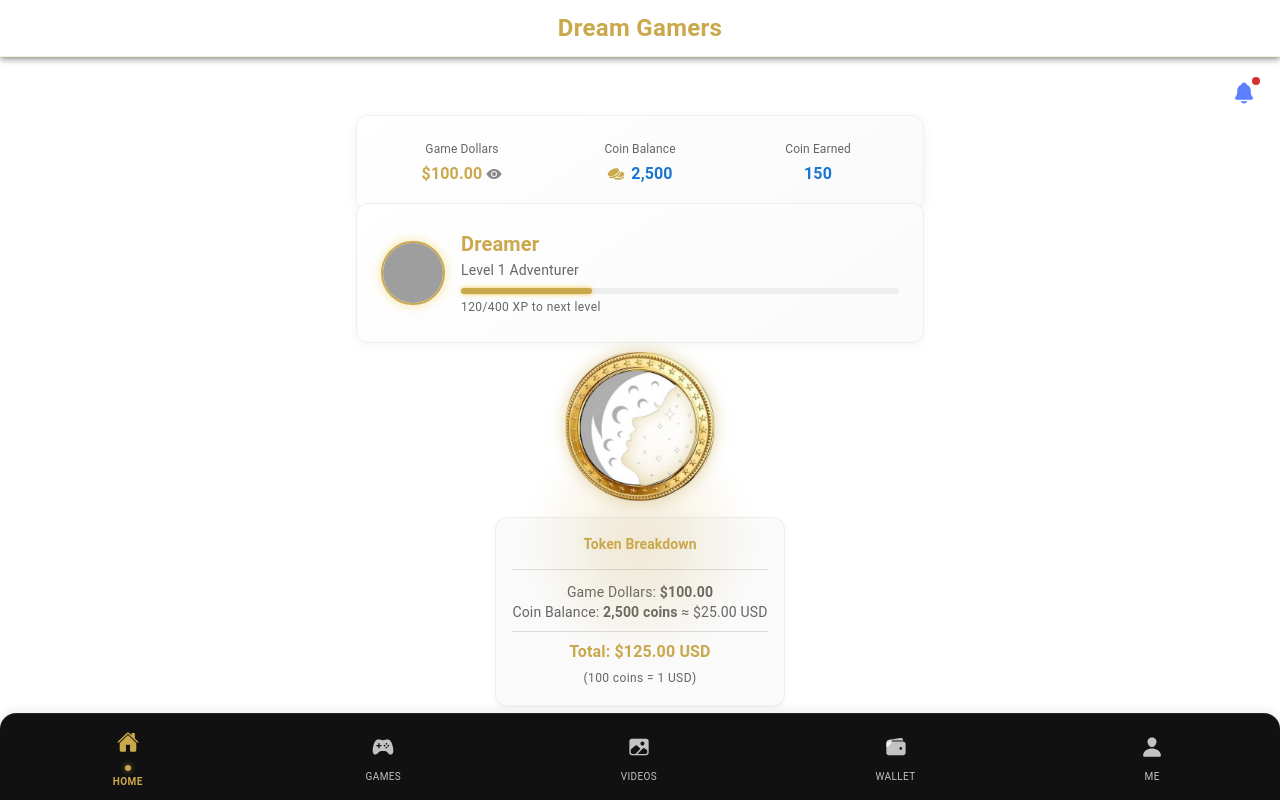
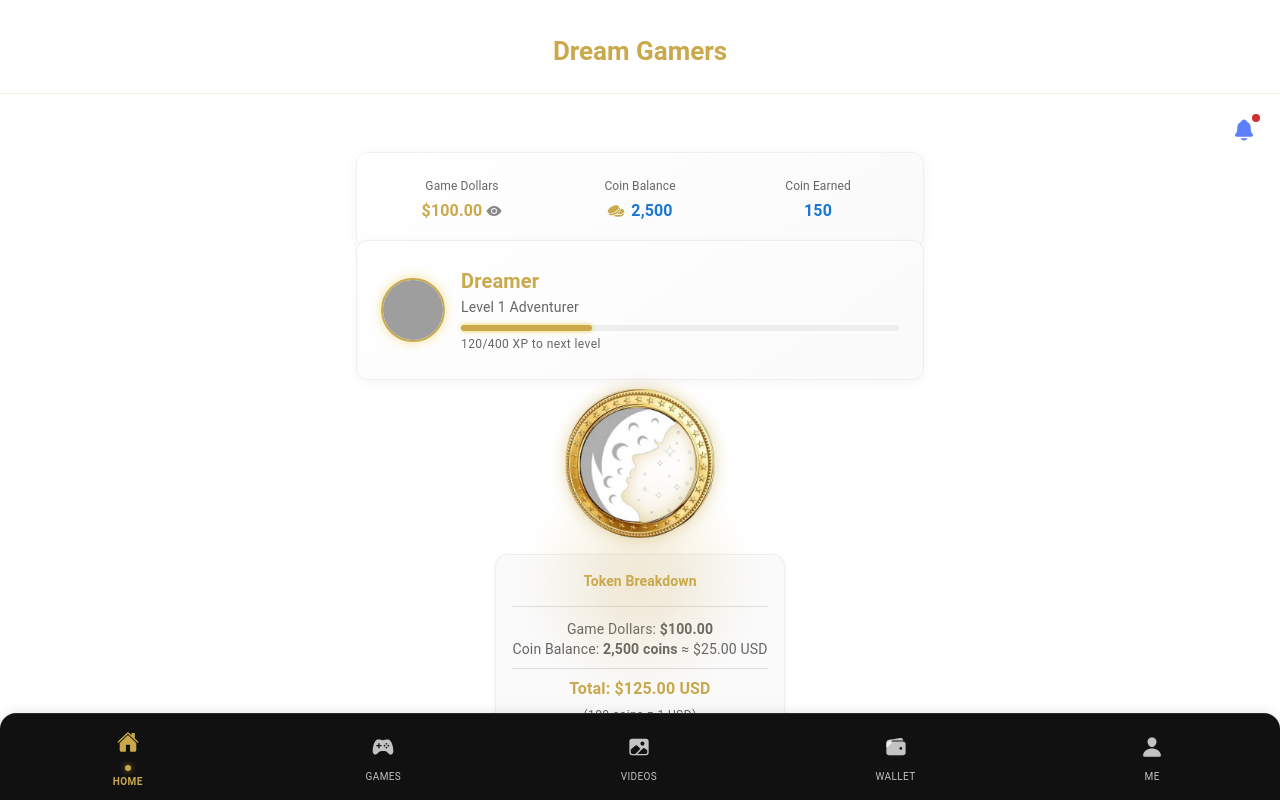
Before and after one commit to oduyemi/dreamsgamerz, a React (Vite) app: page / in a window 1280 px wide. Built offline with nearby package versions, Linux system fonts and the light colour scheme; grey boxes are pictures that could not be loaded.

Commit message:
updated layout for home

```diff
--- a/src/pages/Home.tsx
+++ b/src/pages/Home.tsx
@@ -1,11 +1,9 @@
-import { IonContent, IonHeader, IonPage, IonTitle, IonToolbar } from '@ionic/react';
 import { GlobalStyles } from '@mui/material';
 import { HomePage } from '../components/HomePage';
 import { AppLayout } from '../components/AppLayout';
 
 const Home: React.FC = () => {
   return (
-    <IonPage>
     <AppLayout>
       <GlobalStyles
         styles={{
@@ -17,43 +15,33 @@ const Home: React.FC = () => {
         }}
       />
 
-        <IonHeader>
-          <IonToolbar
+      <div
         style={{
           backgroundColor: '#fff',
+          width: '100%',
+          padding: '16px 0',
+          textAlign: 'center',
           borderBottom: '1px solid rgba(202,168,76,0.2)',
           boxShadow: '0 2px 8px rgba(0,0,0,0.08)',
         }}
       >
-            <IonTitle
+        <h1 style={{ color: '#caa84c', fontWeight: 700 }}>Dream Gamers</h1>
+      </div>
+
+      {/* Main page content */}
+      <div
         style={{
-                color: '#caa84c',
-                textAlign: 'center',
-                fontWeight: 700,
-                fontSize: '1.5rem',
-              }}
-            >
-              Dream Gamers
-            </IonTitle>
-          </IonToolbar>
-        </IonHeader>
-
-        <IonContent
-          fullscreen
-          style={{
-            backgroundColor: '#ffffff',
+          width: '100%',
           display: 'flex',
           justifyContent: 'center',
           alignItems: 'center',
           flexDirection: 'column',
-            minHeight: '100vh',
-            overflowY: 'auto',
+          minHeight: 'calc(100vh - 90px)',
         }}
       >
         <HomePage />
-        </IonContent>
+      </div>
     </AppLayout>
-    </IonPage>
   );
 };
 
```
Also changed, not shown: src/pages/dist/Home.js. Lines whose indentation alone changed are shown as unchanged.
